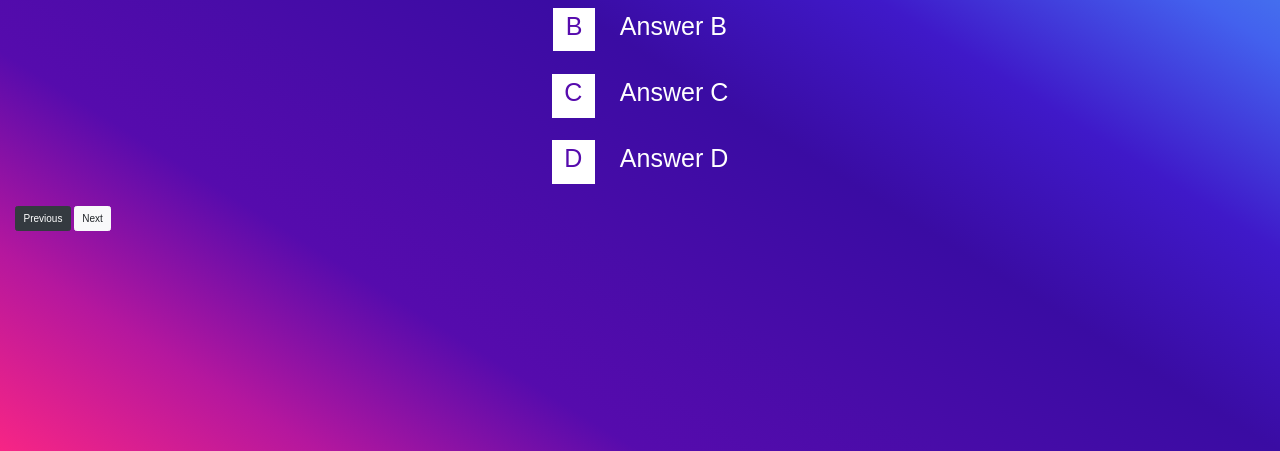
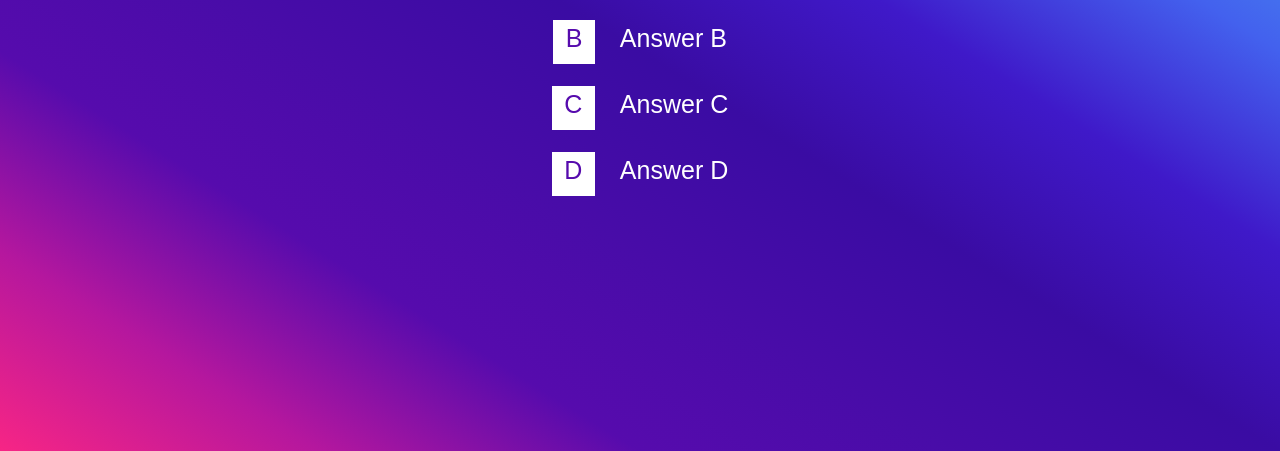
Before and after one commit to mr-narender/animeTriviaQuiz, a plain HTML site: page quiz.html in a window 1280 px wide. Shown: the part 349-800 px from the top of the page. Drawn offline with nearby package versions, Linux system fonts and the light colour scheme; a web font is replaced by a local one.

Commit message:
removed buttons and their styling

```diff
--- a/assets/css/quiz.css
+++ b/assets/css/quiz.css
@@ -29,4 +29,4 @@
     background-color: #ffffff;
     padding: 0 1.25rem 0.625rem;
     margin-right: 2.5rem;
-};
+}
--- a/quiz.html
+++ b/quiz.html
@@ -31,10 +31,6 @@
                 <p class="answer-label">D</p>
                 <p class="answer-text">Answer D</p>
             </div>
-            <div id="buttons" class="col-12">
-                <button type="button" class="btn btn-dark">Previous</button>
-                <button type="button" class="btn btn-light">Next</button>
-            </div>
         </div>
     </div>
 
```
